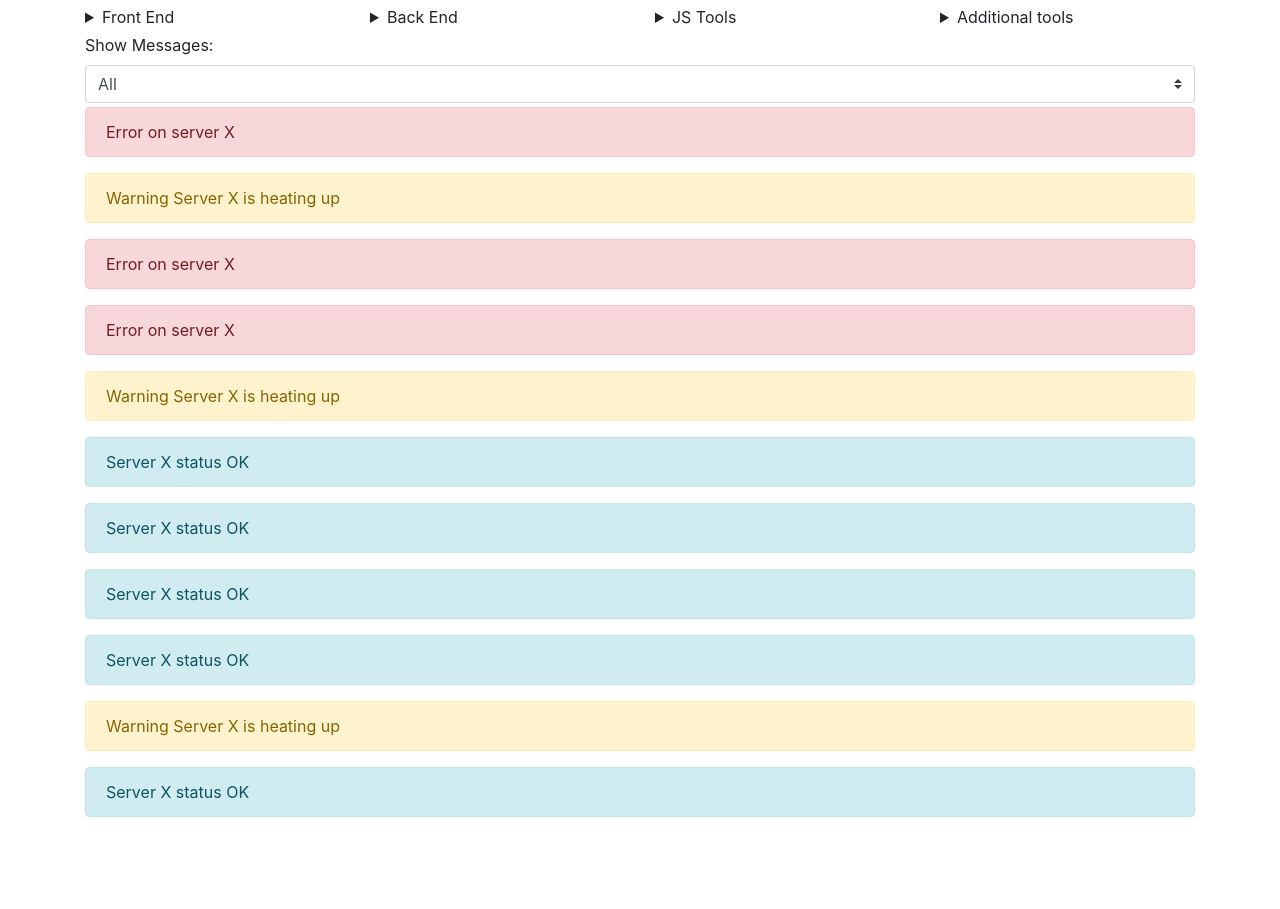
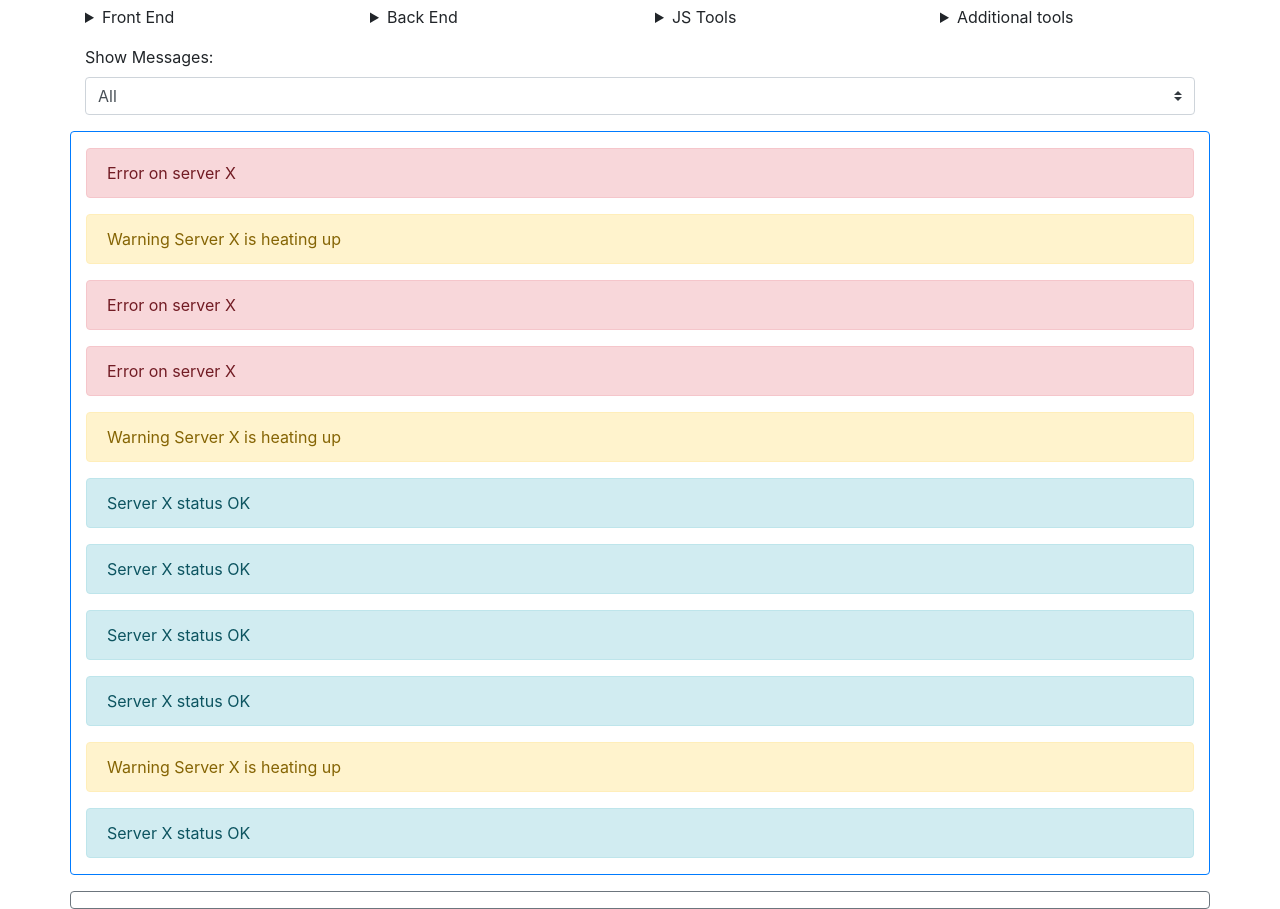
Before and after one commit to ruvengam/ruvengam.github.io, a website: page index.html in a window 1280 px wide. Shown: the part 137-1046 px from the top of the page. Before the commit the page ends 970 px from the top, so only its background shows below. Drawn offline with nearby package versions, Linux system fonts and the light colour scheme.

Commit message:
changed class to achieve resonsive layout

```diff
--- a/index.html
+++ b/index.html
@@ -102,7 +102,7 @@
 		</article>
         <article class="container">
             <section class="row main-alert-box">
-                <div class="col-sm-12 my-1">
+                <div class="col-sm-12 my-3">
                     <label>Show Messages:</label>
                     <select class="custom-select">
                         <option value="all" selected>All</option>
@@ -111,7 +111,7 @@
                         <option value="danger">Danger</option>
                     </select>
                 </div>
-                <div class="col-sm-12 alert-box all">
+                <div class="col-sm-12 border border-primary rounded pt-3 mb-3 alert-box all">
                     <div class="alert alert-danger">Error on server X</div>
                     <div class="alert alert-warning">Warning Server X is heating up</div>
                     <div class="alert alert-danger">Error on server X</div>
@@ -123,6 +123,9 @@
                     <div class="alert alert-info">Server X status OK</div>
                     <div class="alert alert-warning">Warning Server X is heating up</div>
                     <div class="alert alert-info">Server X status OK</div>
+                </div>
+                <div class="col-sm-12 border border-secondary pt-3 rounded split-alert">
+
                 </div>
             </section>
         </article>
```
